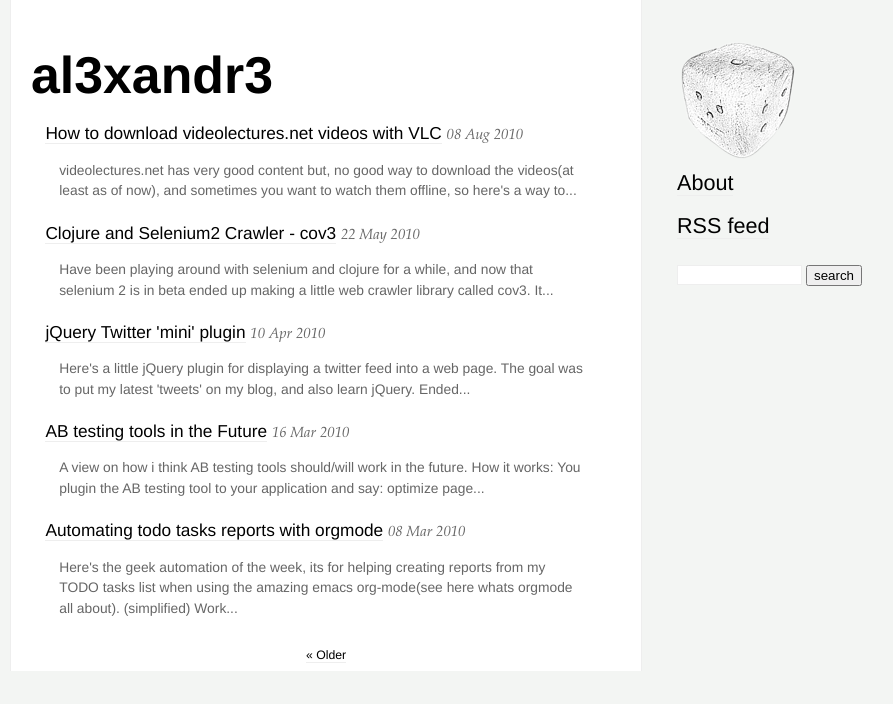
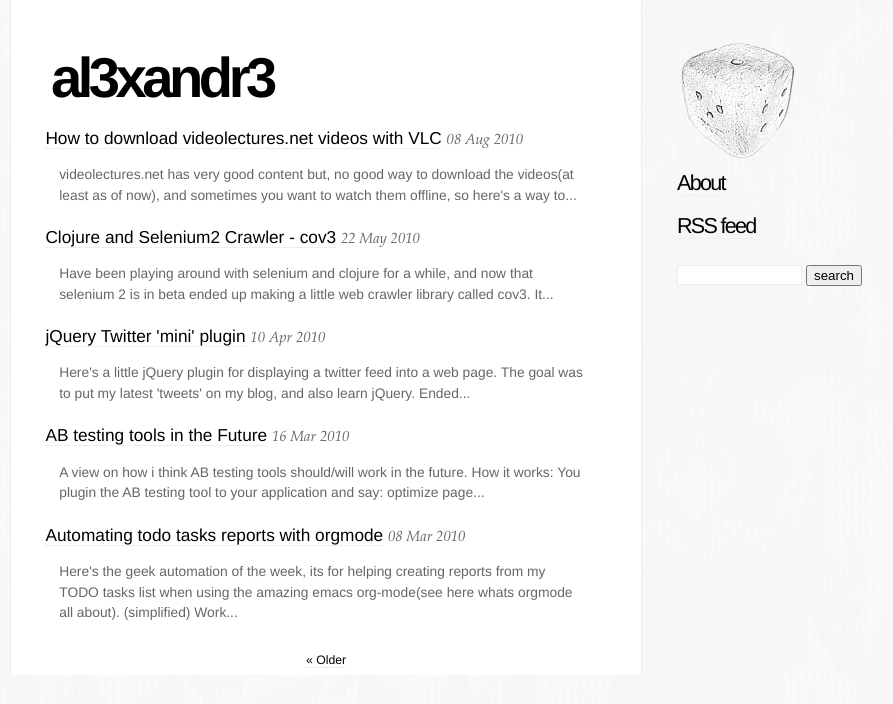
Before and after one commit to al3xandr3/al3xandr3.github.io, a Jekyll site: the page built from index.html, in a window 1280 px wide. Shown: the top 704 px of the page, without its empty margins (155-1048 px from the left). Built offline with Jekyll 4.4.1, drawn with Linux system fonts in a browser that asks for light colours; nearby versions of some CDN libraries; the list of posts is cut into pages by our own code.

Commit message:
improved background and titles

```diff
--- a/css/site.css
+++ b/css/site.css
@@ -1,5 +1,6 @@
 
 body {
+    background:url("/img/background.png") repeat scroll 0 0 #F3F3F3;
     font-size:90%;
     background-color: #F3F5F3;
 }
@@ -18,6 +19,9 @@ body {
     padding-left: 25px;
 }
 
+#sidebar h3 {
+    letter-spacing: -.08em;
+}
 
 a {
     color:#000000;
@@ -37,9 +41,11 @@ a:hover {
 }
 
 #header-title {
+    letter-spacing: -.08em;
     font-weight: bold;
     border-bottom: 0px;
-    font-size: 120%;
+    font-size: 130%;
+    padding-left:20px;
 }
 
 #header-title:hover {
```
Also changed, not shown: img/background.png (added).
